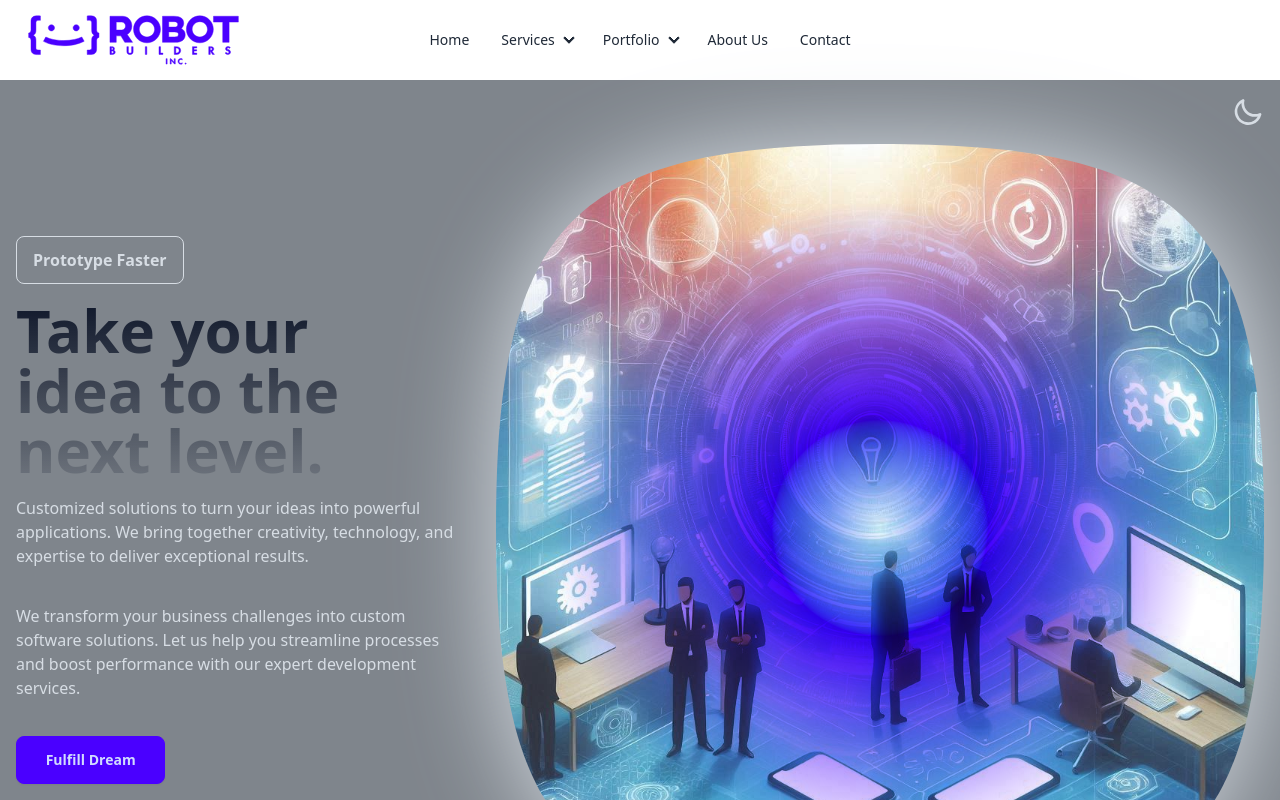
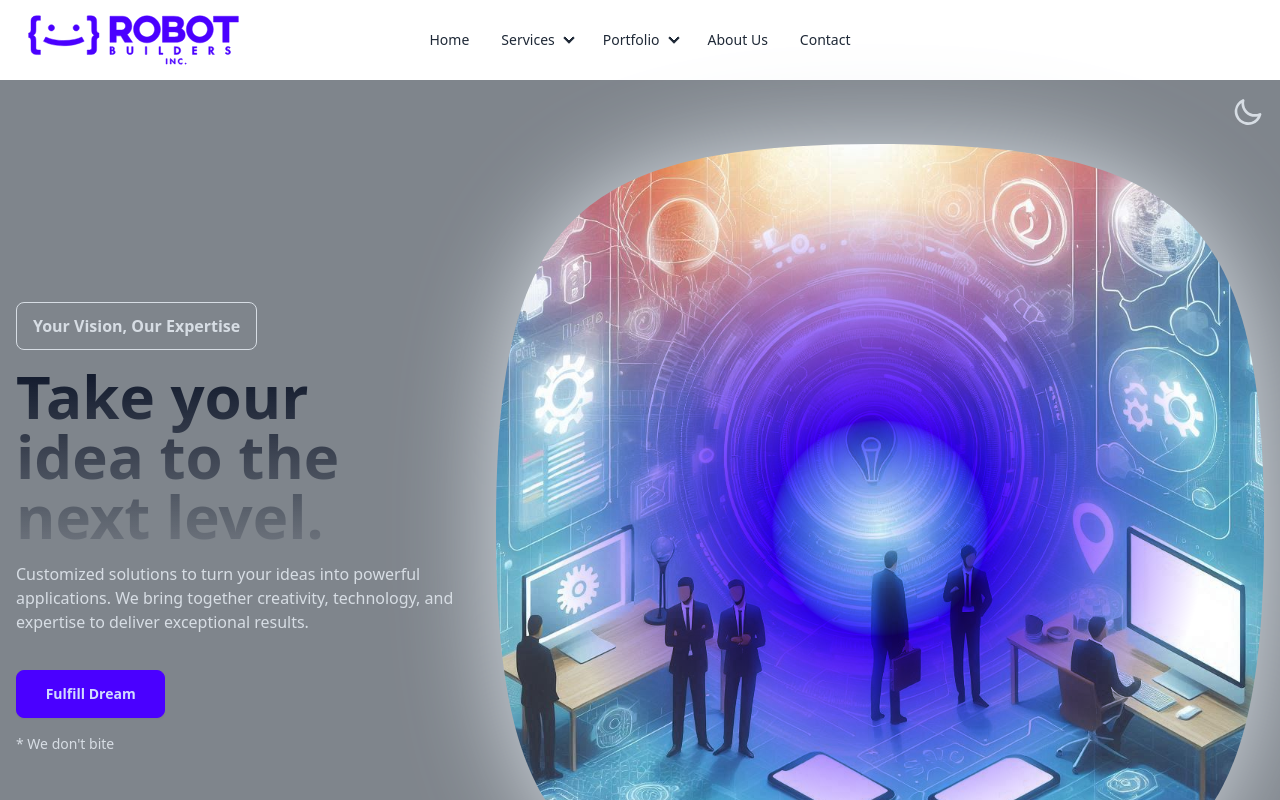
Before and after one commit to 10GeekJames/RobotBuildersInc, a React (Vite) app: page / in a window 1280 px wide. Shown: the top 800 px of the page. Built offline with nearby package versions, Linux system fonts and the light colour scheme.

Commit message:
Update Hero content

```diff
--- a/src/components/Hero.jsx
+++ b/src/components/Hero.jsx
@@ -7,10 +7,10 @@ const Hero = () => {
     <div className="hero-content text-neutral-content w-full py-16">
       <div className="flex flex-col lg:flex-row w-full gap-8">
         <div className="max-w-md flex flex-col items-center text-center mx-auto lg:items-start lg:text-start justify-center gap-4">
-          <div className="badge badge-lg h-12 badge-outline p-4 rounded-lg font-semibold" >Prototype Faster</div>
+          <div className="badge badge-lg h-12 badge-outline p-4 rounded-lg font-semibold">Your Vision, Our Expertise</div>
           <GradientTitle title="Take your idea to the next level." additionalClasses="leading-[1]" />
           <p className="mb-5">Customized solutions to turn your ideas into powerful applications. We bring together creativity, technology, and expertise to deliver exceptional results.</p>
-          <p className="mb-5">We transform your business challenges into custom software solutions. Let us help you streamline processes and boost performance with our expert development services.</p>
+          {/* <p className="mb-5">We transform your business challenges into custom software solutions. Let us help you streamline processes and boost performance with our expert development services.</p> */}
           <button className="btn btn-primary w-1/3">Fulfill Dream</button>
           <p className="text-sm text-neutral-content-lighter">* We don't bite</p>
         </div>
```
